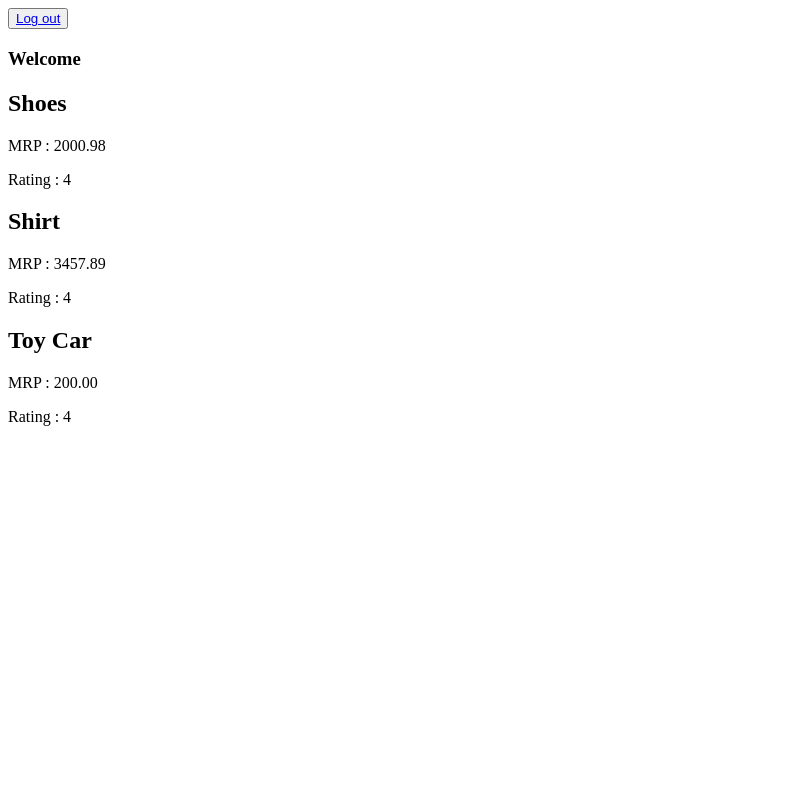
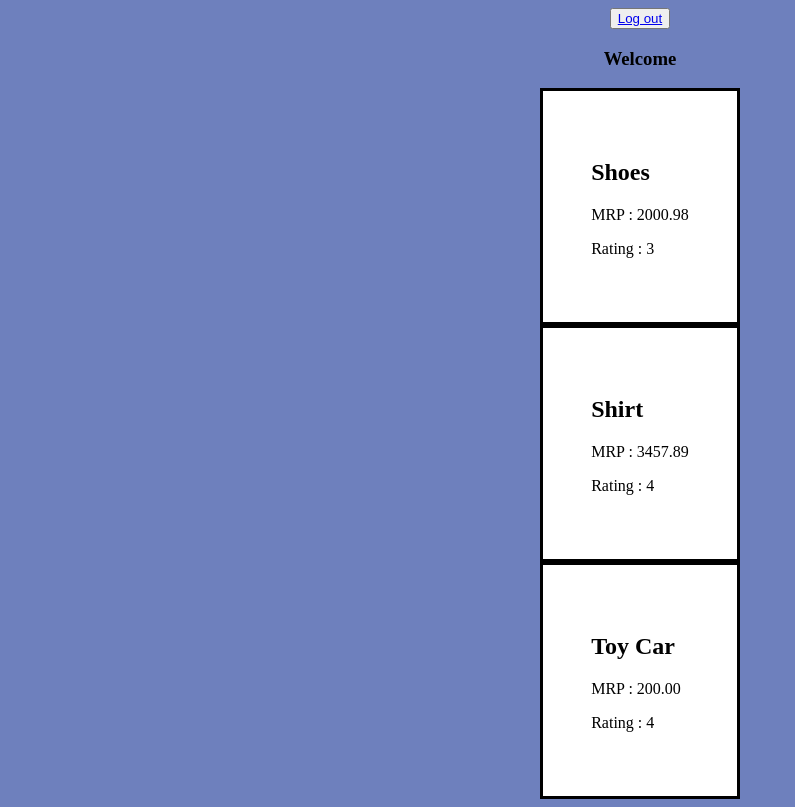
Before and after one commit to basheeromy/Unit-3, a Django app: template django-basics/first-project/first_project/home_page/templates/home_page/index.html in a window 1280 px wide. Shown: the whole page, without its empty margins (0-795 px from the left). Before the commit the page ends 426 px from the top, so only its background shows below. Run offline with Django 4.2, Linux system fonts and the light colour scheme; data comes from the database, SQL or seed files in the repository; both versions use the stored data as it was after the commit; the template is opened without the code that fills it: values that come from a table or form of the project are taken from there, most other values are stand-ins (such as "Sample title", 1, 10 or a date in 2020).

Commit message:
added styles to home page

```diff
--- a/django-basics/first-project/first_project/first_project/settings.py
+++ b/django-basics/first-project/first_project/first_project/settings.py
@@ -124,4 +124,4 @@
 
 DEFAULT_AUTO_FIELD = 'django.db.models.BigAutoField'
 
-SESSION_COOKIE_AGE = 30
+# SESSION_COOKIE_AGE = 30
--- /dev/null
+++ b/django-basics/first-project/first_project/home_page/static/home_page/styles/style.css
@@ -0,0 +1,14 @@
+body{
+    background-color: #6e80bd;
+    display: flex;
+    flex-direction: column;
+    align-items: center;
+}
+.products
+{
+
+    border:solid;
+    background-color: white;
+    padding: 3rem;
+
+}
--- a/django-basics/first-project/first_project/home_page/templates/home_page/base.html
+++ b/django-basics/first-project/first_project/home_page/templates/home_page/base.html
@@ -9,6 +9,7 @@
     {% else %}
         <title>Django Blog</title>
     {% endif %}
+    {% block home_page_css %}{% endblock  %}
 </head>
 <body>
     {% block content%}  {% endblock %}
--- a/django-basics/first-project/first_project/home_page/templates/home_page/index.html
+++ b/django-basics/first-project/first_project/home_page/templates/home_page/index.html
@@ -1,21 +1,25 @@
 
 {% extends 'home_page/base.html' %}
 {% block content %}
+{% load static %}
     <header>
         <div>
             <button><a href="user/logout">Log out</a></button>
         </div>
+        {% block home_page_css %}
+            <link rel="stylesheet" href=" {% static 'home_page/styles/style.css'%} ">
+        {% endblock %}
     </header>
     <div>
         <h3>Welcome </h3>
     </div>
     <section>
         {% for product in products %}
-            <div>
+            <div class="products">
                 <h1>{{product.title}}</h1>
 
                 <p>MRP : {{product.price}}</p>
-                <p>Rating : {{prouct.rating}}</p>
+                <p>Rating : {{product.rating}}</p>
 
             </div>
 
```
Also changed, not shown: django-basics/first-project/first_project/db.sqlite3.
